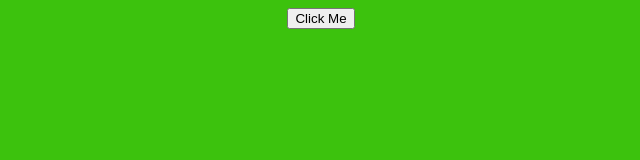
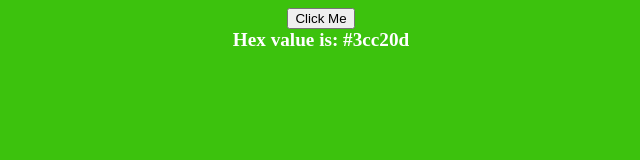
Before and after one commit to domanikj/JS100, a plain HTML site: page HexChangeBackgroundColor/index.html in a window 1280 px wide. Both pictures are taken after a click on the button "Click Me". Shown: the whole page, without its empty margins (319-959 px from the left). Drawn offline with Linux system fonts and the light colour scheme.

Commit message:
Added span to tell hex value and finished 2-100

```diff
--- a/HexChangeBackgroundColor/index.html
+++ b/HexChangeBackgroundColor/index.html
@@ -9,6 +9,6 @@
 </head>
 <body>
      <button id="changeColor"> Click Me </button>
-
+      <span   id="hexName"></span>
 </body>
 </html>
--- a/HexChangeBackgroundColor/js/index.js
+++ b/HexChangeBackgroundColor/js/index.js
@@ -1,7 +1,7 @@
 // Init var
 let body = document.getElementsByTagName('body')[0];
 let btn   = document.getElementById('changeColor')
-
+let txt   = document.getElementById('hexName')
 // Add event
 btn.addEventListener('click', changeColor);
 
@@ -36,5 +36,6 @@ function changeColor() {
 
    let finalHex =   '#'+keepTwo( `${argOne}${argTwo}${argTwo}`);
 
+   txt.textContent = 'Hex value is: ' + finalHex;
    body.style.backgroundColor = finalHex;
 }
--- a/HexChangeBackgroundColor/style/style.css
+++ b/HexChangeBackgroundColor/style/style.css
@@ -1,3 +1,11 @@
 body{
   text-align: center;
 }
+
+#hexName{
+  display: block;
+  color: white;
+  font-weight: bolder;
+  font-size: larger;
+
+}
```
